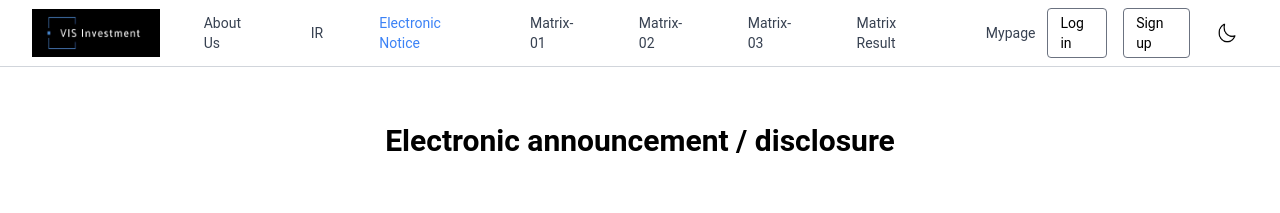
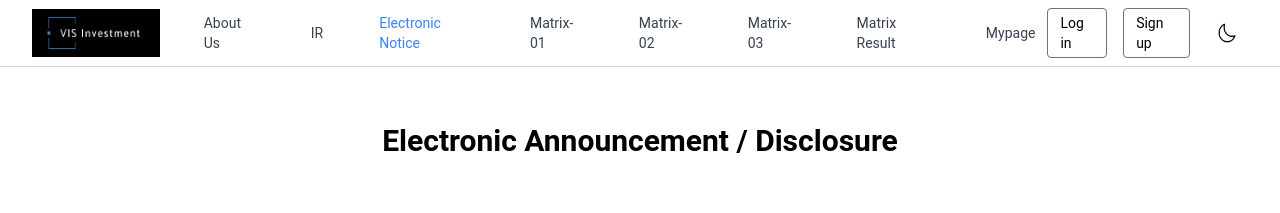
Before and after one commit to persi0815/vis-frontend, a React (Create React App) app: page /notice in a window 1280 px wide. Shown: the top 213 px of the page. Built offline with nearby package versions, Linux system fonts and the light colour scheme; no server answers; what chartjs-chart-financial would draw is missing.

Commit message:
chore: to uppercase

```diff
--- a/src/components/investment/ElectronicNotice.js
+++ b/src/components/investment/ElectronicNotice.js
@@ -35,7 +35,7 @@ const ElectronicNotice = () => {
 
   return (
     <div className="p-6 space-y-8">
-      <h1 className="text-3xl font-bold text-center mt-8 mb-16">Electronic announcement / disclosure</h1>
+      <h1 className="text-3xl font-bold text-center mt-8 mb-16">Electronic Announcement / Disclosure</h1>
       <div className="flex space-x-6">
         <YearToggle years={years} selectedYear={selectedYear} handleYearToggle={handleYearToggle} />
         <div className="flex-1">
```
